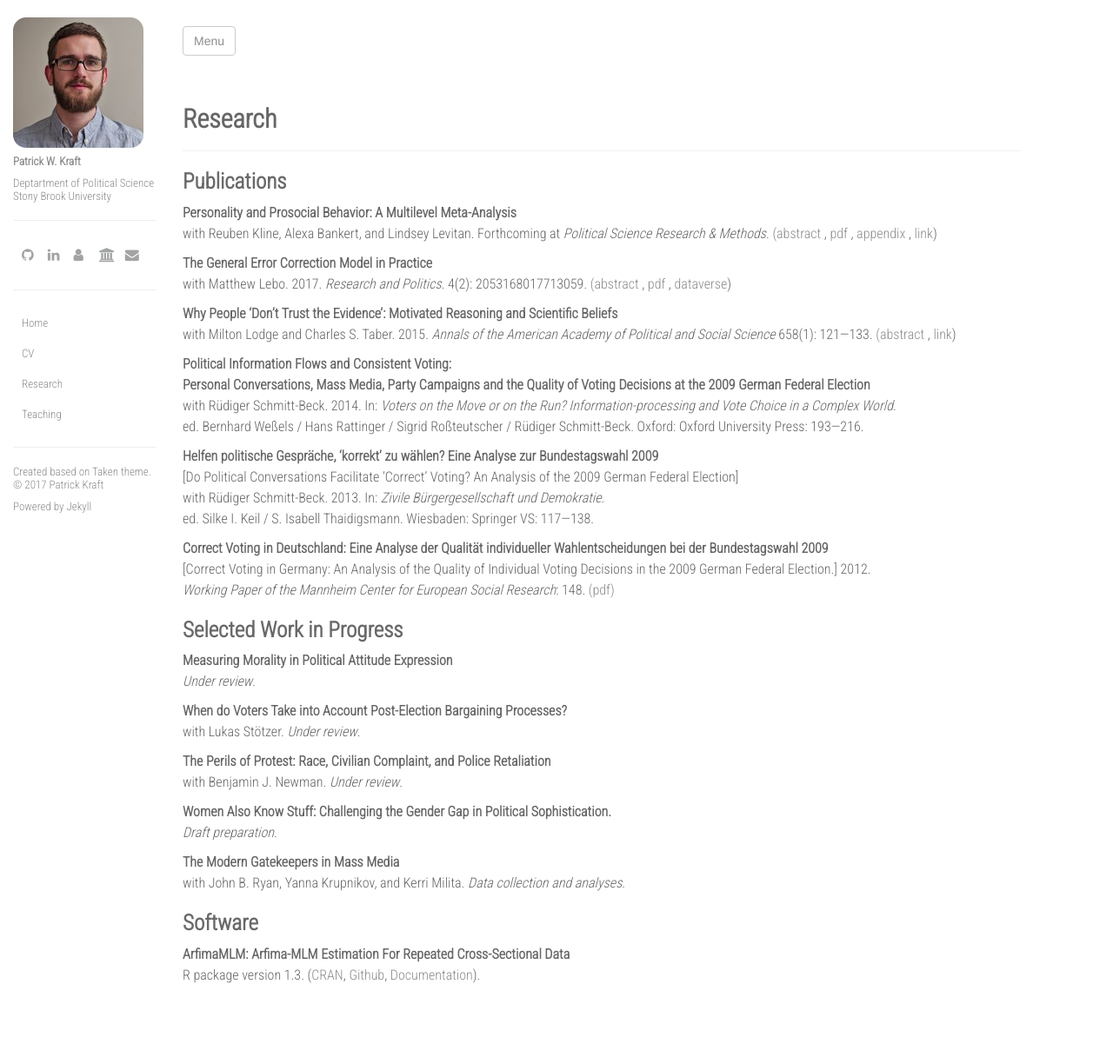
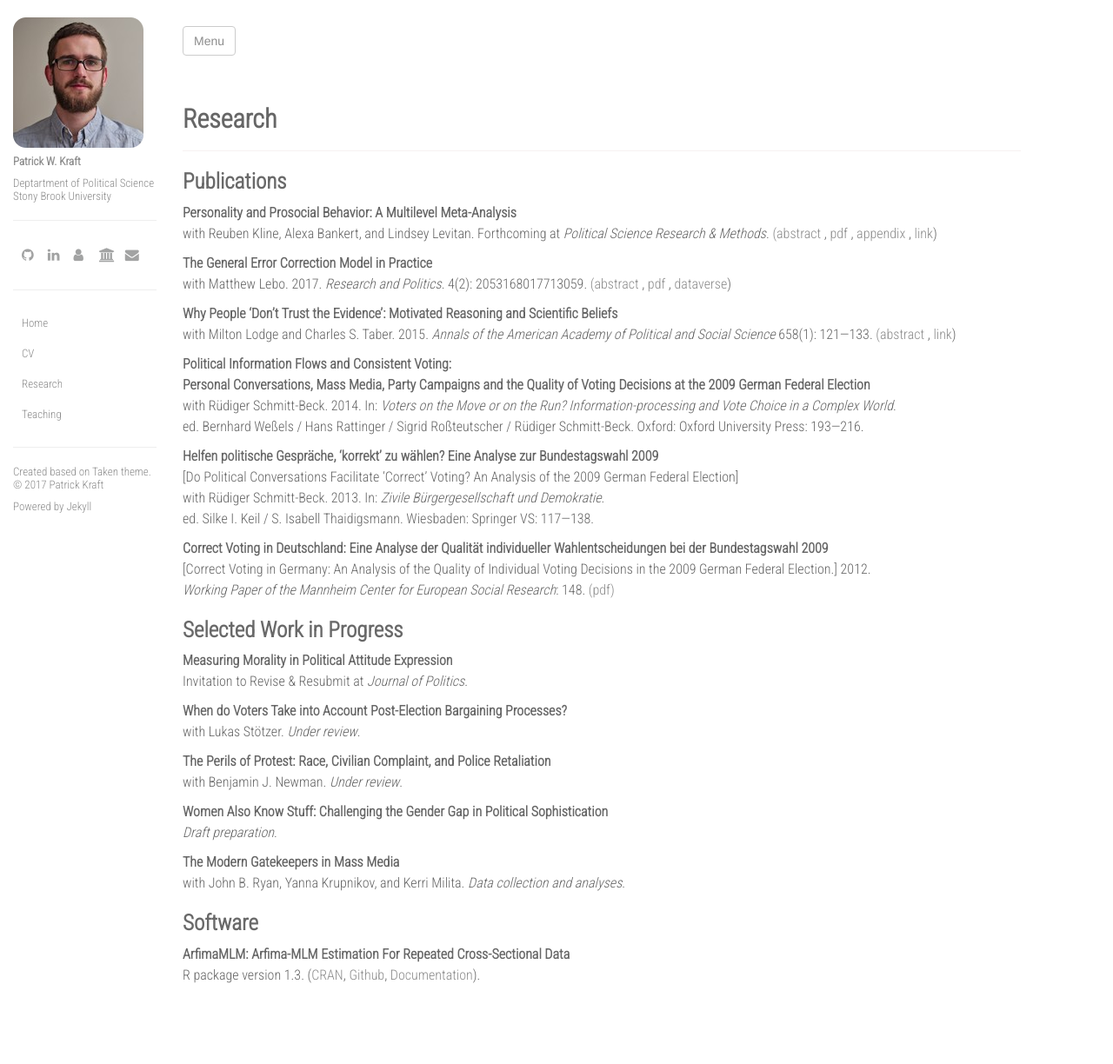
Before and after one commit to pwkraft/pwkraft-old.github.io, a Jekyll site: the page built from research.md, in a window 1280 px wide. Shown: the whole page at 87% size. Built offline with Jekyll 4.4.1, drawn with Linux system fonts in a browser that asks for light colours; nearby versions of some CDN libraries.

Commit message:
update cv + research

```diff
--- a/research.md
+++ b/research.md
@@ -61,7 +61,7 @@ _Working Paper of the Mannheim Center for European Social Research_: 148. <a hre
 # Selected Work in Progress
 
 **Measuring Morality in Political Attitude Expression** \\
-_Under review_.
+Invitation to Revise & Resubmit at _Journal of Politics_.
 
 **When do Voters Take into Account Post-Election Bargaining Processes?** \\
 with Lukas St&#246;tzer. _Under review_.
@@ -69,7 +69,7 @@ with Lukas St&#246;tzer. _Under review_.
 **The Perils of Protest: Race, Civilian Complaint, and Police Retaliation** \\
 with Benjamin J. Newman. _Under review_.
 
-**Women Also Know Stuff: Challenging the Gender Gap in Political Sophistication.** \\
+**Women Also Know Stuff: Challenging the Gender Gap in Political Sophistication** \\
 _Draft preparation_.
 
 **The Modern Gatekeepers in Mass Media** \\
```
Also changed, not shown: 1 other file.
